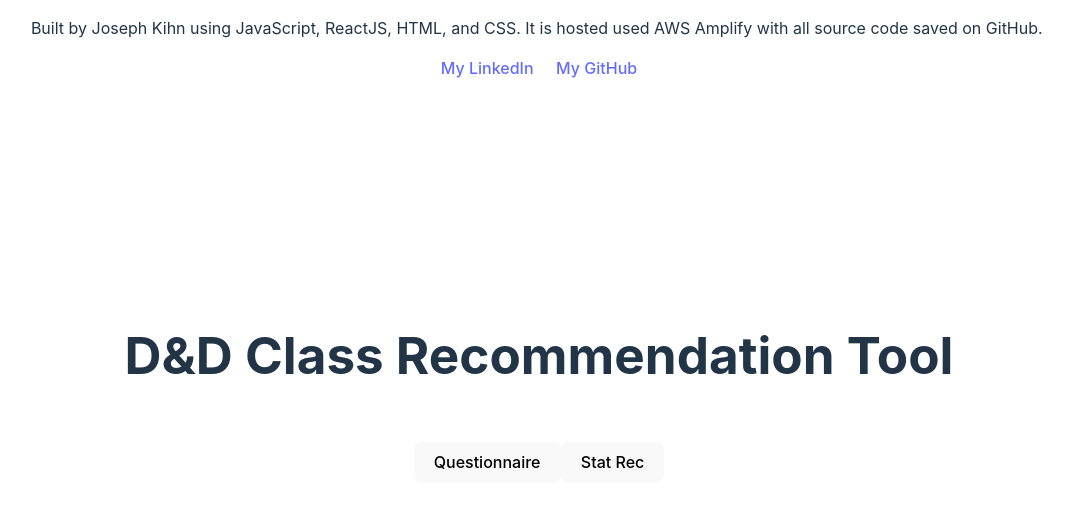
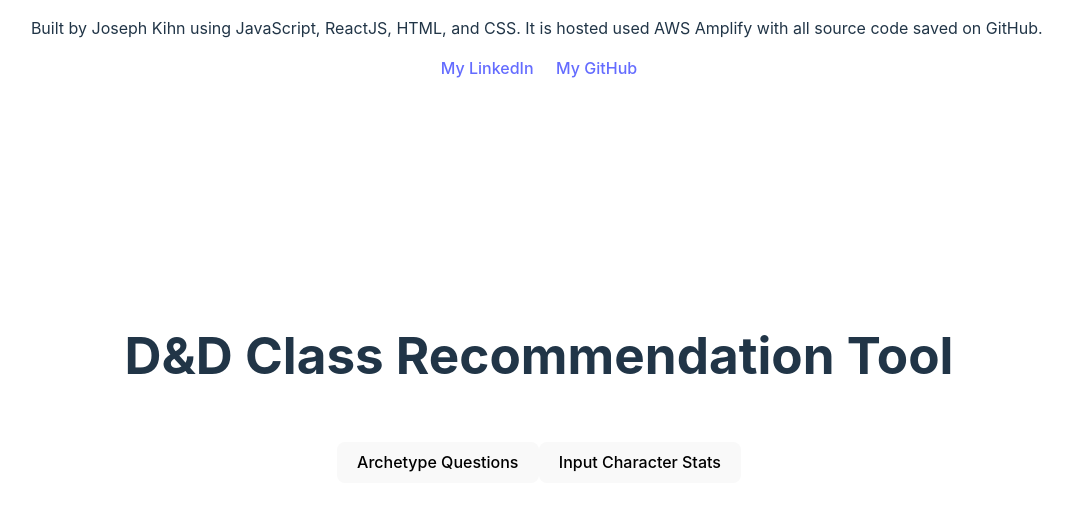
Before and after one commit to J03Y-Kihn/profileapps, a React (Vite) app: page / in a window 1280 px wide. Shown: the top 510 px of the page, without its empty margins (101-1174 px from the left). Built offline with nearby package versions, Linux system fonts and the light colour scheme.

Commit message:
Naming and Format Changes
Changed the names on the buttons for the 2 modes of use (input character stats and archetype questions)

Changed the stat-submit class to submit since both submit buttons are using it the same way

```diff
--- a/src/App.css
+++ b/src/App.css
@@ -63,7 +63,7 @@ div{
 
 }
 
-.stat-submit{
+.submit{
   border: 2px solid black;
   border-color: black;
 }
--- a/src/App.jsx
+++ b/src/App.jsx
@@ -33,8 +33,8 @@ function App() {
   {<a target='_blank' href='https://github.com/J03Y-Kihn' rel="noopener noreferrer">My GitHub</a>}
   </div>
   <br></br>
-  <button type="button" onClick= {(event) => questionnaireChange()}>Questionnaire</button>
-  <button type="button" onClick= {(event) => statRecChange()}>Stat Rec</button>
+  <button type="button" onClick= {(event) => questionnaireChange()}>Archetype Questions</button>
+  <button type="button" onClick= {(event) => statRecChange()}>Input Character Stats</button>
   {questionnaireIsVisible && <QuestionnaireTab/>}
   {statRecIsVisible && <StatTab/>}
   <br></br>
@@ -235,7 +235,7 @@ function StatTab(){
         );
       })}
     </ul>
-    <button type="button" onClick= {(event) => calculateClass(Stats, ignoreClasses)} className="stat-submit">  Submit  </button>
+    <button type="button" onClick= {(event) => calculateClass(Stats, ignoreClasses)} className="submit">  Submit  </button>
   </div>
   {/* Outputs results after the submit button is Clicked */}
   {<div>
@@ -390,7 +390,7 @@ function QuestionnaireTab(){
         );
       })}
     </ul>
-    <button type="button" onClick= {(event) => calculateClass()}> Submit</button>
+    <button type="button" onClick= {(event) => calculateClass()} className='submit'> Submit</button>
     </div>
     }
     {/* Outputs results after the submit button is Clicked */}
```
